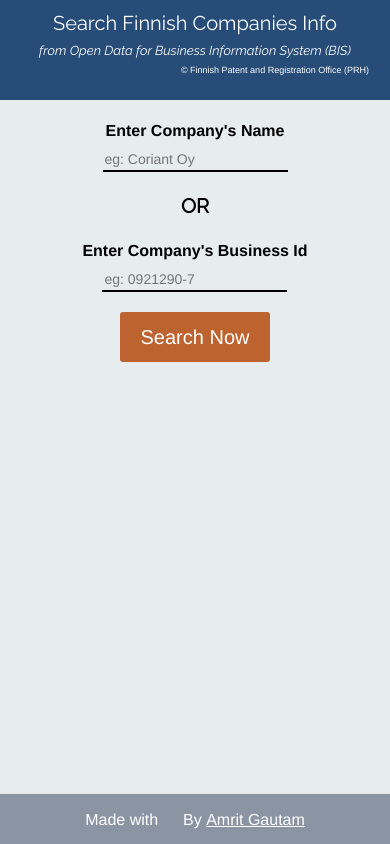
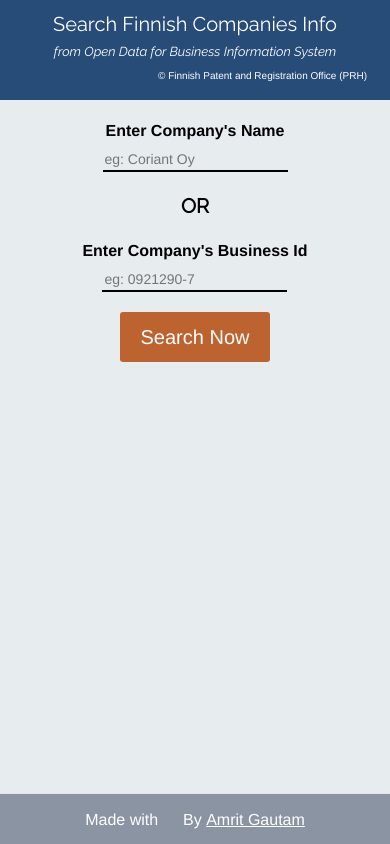
Before and after one commit to amritg/testCase-Grano, a website: page client/index.html in a window 390 px wide. Drawn offline with nearby package versions, Linux system fonts and the light colour scheme.

Commit message:
Fix styling for smaller size mobile screen

```diff
--- a/client/index.html
+++ b/client/index.html
@@ -9,13 +9,16 @@
     <link href="https://maxcdn.bootstrapcdn.com/bootstrap/3.3.7/css/bootstrap.min.css" rel="stylesheet" integrity="sha384-BVYiiSIFeK1dGmJRAkycuHAHRg32OmUcww7on3RYdg4Va+PmSTsz/K68vbdEjh4u" crossorigin="anonymous">
     <link href="https://maxcdn.bootstrapcdn.com/font-awesome/4.7.0/css/font-awesome.min.css" rel="stylesheet" integrity="sha384-wvfXpqpZZVQGK6TAh5PVlGOfQNHSoD2xbE+QkPxCAFlNEevoEH3Sl0sibVcOQVnN" crossorigin="anonymous">
     <link href="stylesheets/styles.css" rel="stylesheet">
+
+    <script src="https://ajax.googleapis.com/ajax/libs/angularjs/1.5.7/angular.min.js"></script>
+
 </head>
 <body ng-app="BusinessInfoFinder">
     <div class="container-fluid" ng-controller="SearchController">
         <div class="row">
             <nav class="col-xs-12" id="headerContent">
                 <h1>Search Finnish Companies Info</h1>
-                <h2><i>from Open Data for Business Information System (BIS)</i></h2>
+                <h2><i>from Open Data for Business Information System</i></h2>
                 <p id="copyright">&copy; Finnish Patent and Registration Office (PRH)</p>
             </nav>
             <div class="col-xs-12 col-sm-12" id="form-content">
@@ -85,7 +88,6 @@
                <p>Made with <i id="heart" class="fa fa-heart" aria-hidden="true"></i> By&nbsp;<u>Amrit Gautam</u></p>
             </div>
     </footer>
-    <script src="https://ajax.googleapis.com/ajax/libs/angularjs/1.5.7/angular.min.js"></script>
     <script src="javascripts/app.js"></script>
     <script>
         setInterval(function(){
--- a/client/stylesheets/styles.css
+++ b/client/stylesheets/styles.css
@@ -11,23 +11,23 @@ html, body {
 }
 
 #headerContent>h1 {
-    margin-top: 12px;
+    margin-top: 13px;
     margin-bottom: 10px;
     font-size: 20px;
     font-family: 'Raleway', sans-serif;
 }
 
 #headerContent>h2 {
-    margin-top: 0px;
-    margin-bottom: 0px;
+    margin-top: 6px;
+    margin-bottom: 6px;
     font-size: 13px;
     font-family: 'Raleway', sans-serif;
 }
 
 #copyright {
-    font-size: 9px;
+    font-size: 10px;
     text-align: right;
-    margin: 6px
+    margin: 10px 8px;
 }
 
 #form-content{
```
